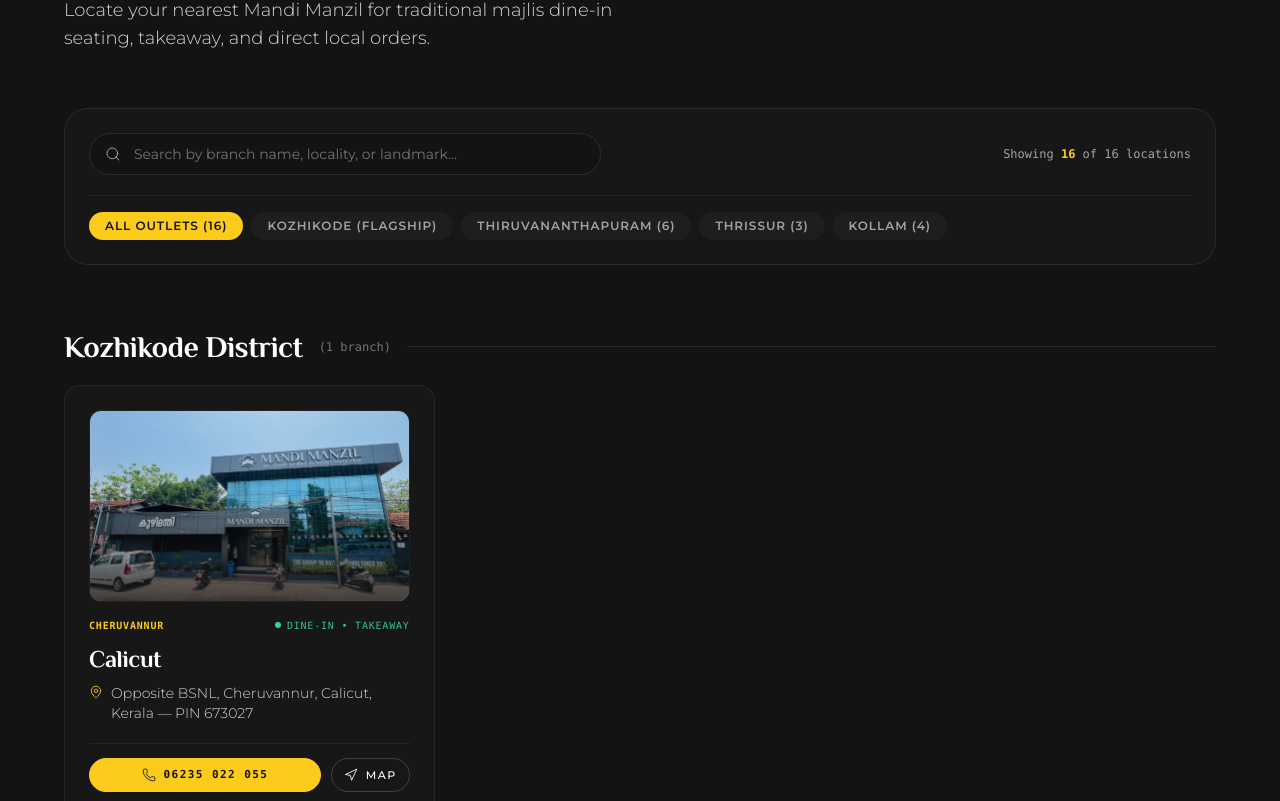
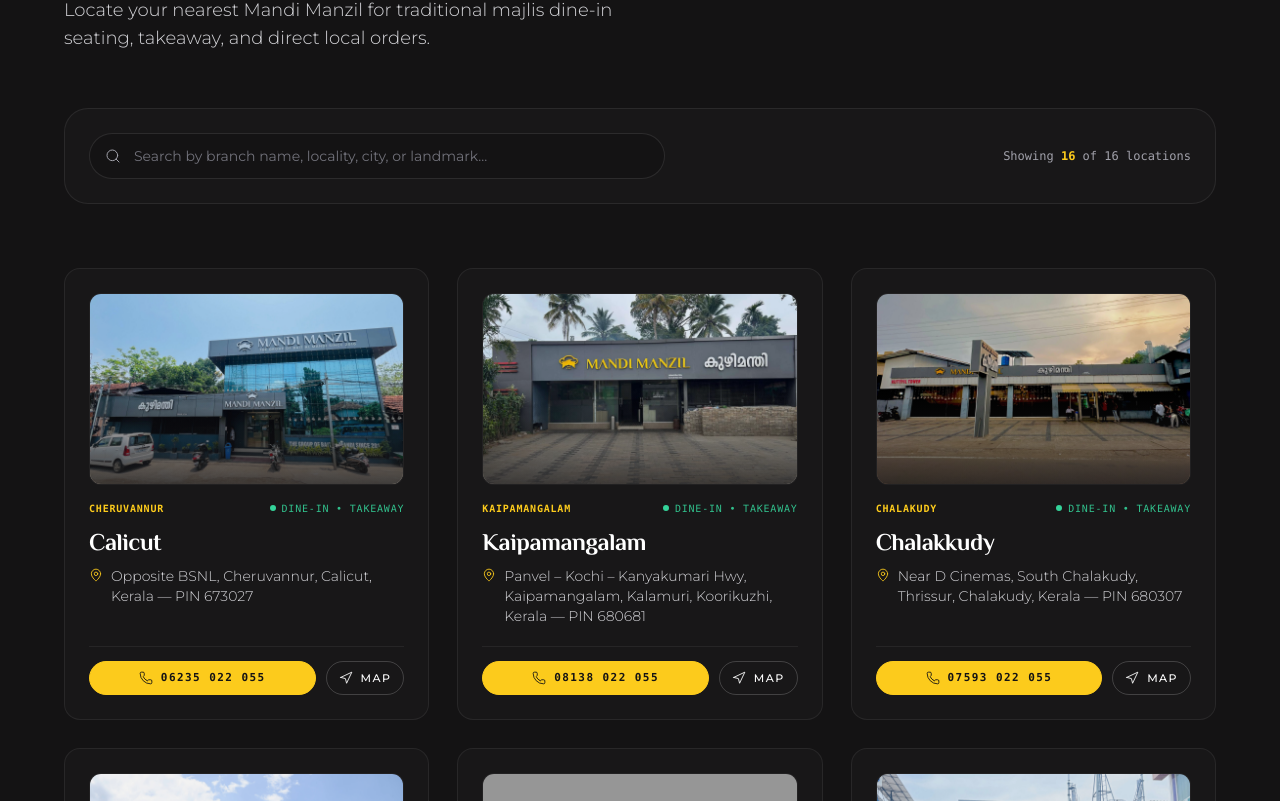
Before and after one commit to Shamil-Koorimannil/Mandi-Manzil, a Next.js app: page /branches in a window 1280 px wide. Shown: the part 259-1060 px from the top of the page. Built offline with nearby package versions, Linux system fonts and the light colour scheme; grey boxes are pictures that could not be loaded.

Commit message:
feat: remove location category filters from branches page while preserving search

```diff
--- a/src/components/branches/BranchFinderClient.tsx
+++ b/src/components/branches/BranchFinderClient.tsx
@@ -3,123 +3,61 @@
 import { useState } from "react";
 import Image from "next/image";
 import { Search, MapPin, Phone, Navigation, X } from "lucide-react";
-import { BRANCHES, Branch } from "@/data/branches";
+import { BRANCHES } from "@/data/branches";
 import { CONTACT_INFO } from "@/data/navigation";
 
 export function BranchFinderClient() {
   const [searchQuery, setSearchQuery] = useState("");
-  const [selectedDistrict, setSelectedDistrict] = useState<string>("all");
-
-  const districts = [
-    { id: "all", label: "All Outlets (16)" },
-    { id: "Kozhikode", label: "Kozhikode (Flagship)" },
-    { id: "Thiruvananthapuram", label: "Thiruvananthapuram (6)" },
-    { id: "Thrissur", label: "Thrissur (3)" },
-    { id: "Kollam", label: "Kollam (4)" },
-  ];
 
   const filteredBranches = BRANCHES.filter((branch) => {
-    const matchesDistrict =
-      selectedDistrict === "all" ||
-      branch.district.toLowerCase().includes(selectedDistrict.toLowerCase());
-
     const query = searchQuery.toLowerCase().trim();
-    const matchesSearch =
-      query === "" ||
+    if (!query) return true;
+    return (
       branch.name.toLowerCase().includes(query) ||
       branch.city.toLowerCase().includes(query) ||
       branch.address.toLowerCase().includes(query) ||
-      branch.district.toLowerCase().includes(query);
-
-    return matchesDistrict && matchesSearch;
+      branch.district.toLowerCase().includes(query)
+    );
   });
-
-  // Group filtered branches by district for structured reading
-  const groupedBranches = filteredBranches.reduce<Record<string, Branch[]>>((acc, branch) => {
-    const groupKey = branch.district.includes("Kozhikode")
-      ? "Kozhikode District"
-      : branch.district.includes("Thiruvananthapuram")
-      ? "Thiruvananthapuram District"
-      : branch.district.includes("Thrissur")
-      ? "Thrissur District"
-      : "Kollam District";
-
-    if (!acc[groupKey]) acc[groupKey] = [];
-    acc[groupKey].push(branch);
-    return acc;
-  }, {});
 
   return (
     <div className="space-y-12 lg:space-y-16">
 
-      {/* 1. Straightforward Filter & Search Bar */}
-      <div className="p-5 sm:p-6 rounded-3xl bg-[#181718] border border-white/[0.08] space-y-5">
-        <div className="flex flex-col md:flex-row items-stretch md:items-center justify-between gap-4">
+      {/* 1. Straightforward Search Bar (Location Category Pills Removed) */}
+      <div className="p-5 sm:p-6 rounded-3xl bg-[#181718] border border-white/[0.08]">
+        <div className="flex flex-col sm:flex-row items-stretch sm:items-center justify-between gap-4">
           {/* Search Input */}
-          <div className="relative flex-1 max-w-lg">
+          <div className="relative flex-1 max-w-xl">
             <Search className="absolute left-4 top-1/2 -translate-y-1/2 w-4 h-4 text-zinc-400" strokeWidth={1.5} />
             <input
               type="text"
               value={searchQuery}
               onChange={(e) => setSearchQuery(e.target.value)}
-              placeholder="Search by branch name, locality, or landmark..."
-              className="w-full bg-[#141314] border border-white/[0.1] rounded-full pl-11 pr-10 py-2.5 text-xs sm:text-sm text-white placeholder-zinc-500 focus:outline-none focus:border-brand-yellow transition-colors"
+              placeholder="Search by branch name, locality, city, or landmark..."
+              className="w-full bg-[#141314] border border-white/[0.1] rounded-full pl-11 pr-10 py-3 text-xs sm:text-sm text-white placeholder-zinc-500 focus:outline-none focus:border-brand-yellow transition-colors"
             />
             {searchQuery && (
               <button
                 type="button"
                 onClick={() => setSearchQuery("")}
-                className="absolute right-3.5 top-1/2 -translate-y-1/2 text-zinc-400 hover:text-white"
+                className="absolute right-3.5 top-1/2 -translate-y-1/2 text-zinc-400 hover:text-white transition-colors"
                 aria-label="Clear search"
               >
-                <X className="w-3.5 h-3.5" />
+                <X className="w-4 h-4" />
               </button>
             )}
           </div>
 
-          <div className="text-xs text-zinc-400 font-mono">
+          <div className="text-xs text-zinc-400 font-mono self-start sm:self-center">
             Showing <strong className="text-brand-yellow font-bold">{filteredBranches.length}</strong> of {BRANCHES.length} locations
           </div>
         </div>
-
-        {/* District Filter Pills */}
-        <div className="flex flex-wrap items-center gap-1.5 sm:gap-2 pt-4 border-t border-white/[0.06]">
-          {districts.map((d) => {
-            const isActive = selectedDistrict === d.id;
-            return (
-              <button
-                key={d.id}
-                type="button"
-                onClick={() => setSelectedDistrict(d.id)}
-                className={`px-4 py-1.5 text-xs font-semibold uppercase tracking-wider rounded-full transition-colors cursor-pointer ${
-                  isActive
-                    ? "bg-brand-yellow text-[#141314] font-bold"
-                    : "bg-white/[0.03] text-zinc-400 hover:text-white hover:bg-white/[0.06]"
-                }`}
-              >
-                {d.label}
-              </button>
-            );
-          })}
-        </div>
       </div>
 
-      {/* 2. Structured Grouped Directory */}
-      <div className="space-y-12 lg:space-y-14">
-        {Object.entries(groupedBranches).map(([districtTitle, branches]) => (
-          <div key={districtTitle} className="space-y-5">
-            <div className="flex items-center gap-4">
-              <h2 className="font-philosopher text-2xl sm:text-3xl font-bold text-white">
-                {districtTitle}
-              </h2>
-              <span className="text-xs font-mono text-zinc-500">
-                ({branches.length} {branches.length === 1 ? "branch" : "branches"})
-              </span>
-              <div className="flex-1 h-[1px] bg-white/[0.08]" />
-            </div>
-
-            <div className="grid grid-cols-1 md:grid-cols-2 lg:grid-cols-3 gap-5">
-              {branches.map((branch) => {
+      {/* 2. Unified Branches Grid */}
+      {filteredBranches.length > 0 ? (
+        <div className="grid grid-cols-1 md:grid-cols-2 lg:grid-cols-3 gap-6 sm:gap-7">
+          {filteredBranches.map((branch) => {
             const isComingSoon = branch.isComingSoon;
 
             return (
@@ -216,27 +154,20 @@ export function BranchFinderClient() {
             );
           })}
         </div>
-          </div>
-        ))}
-      </div>
-
-      {/* No Results Fallback */}
-      {filteredBranches.length === 0 && (
+      ) : (
+        /* No Results Fallback */
         <div className="text-center py-16 bg-[#181718] border border-white/[0.08] rounded-2xl p-8 space-y-3">
           <p className="text-base text-zinc-300 font-medium">No branches match your query</p>
           <p className="text-xs text-zinc-500 max-w-sm mx-auto">
-            Try searching for a different area or reset your district filter to view all 16 locations.
+            Try searching for a different branch name, locality, or landmark.
           </p>
           <div className="pt-2">
             <button
               type="button"
-              onClick={() => {
-                setSearchQuery("");
-                setSelectedDistrict("all");
-              }}
+              onClick={() => setSearchQuery("")}
               className="btn-secondary text-xs"
             >
-              Reset Filters
+              Clear Search
             </button>
           </div>
         </div>
```
Lines whose indentation alone changed are shown as unchanged.
